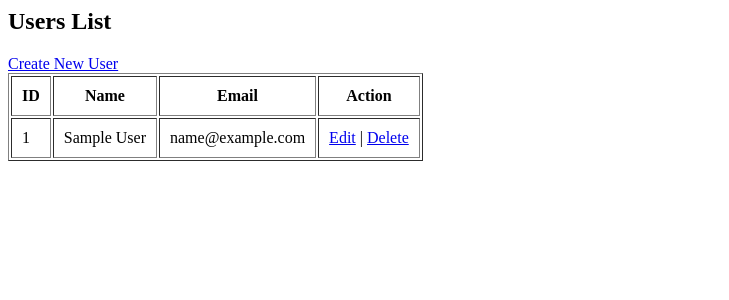
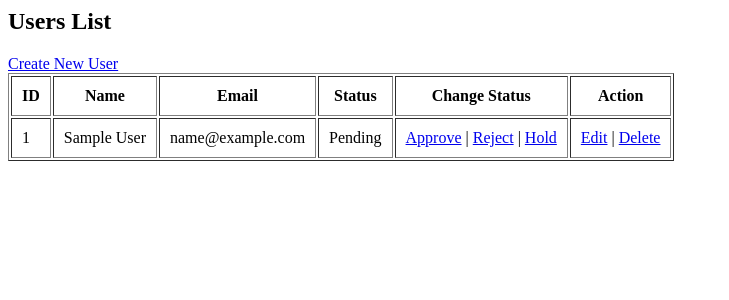
Before and after one commit to konwardk/oops_php_curd, a PHP site: the page made by Index.php in a window 1280 px wide. Shown: the top 300 px of the page, without its empty margins (0-729 px from the left). Run offline with PHP 8.4, Linux system fonts and the light colour scheme; tables that the repository leaves empty or names only in its code hold one stand-in row (values such as "Sample post").

Commit message:
add change status functions

```diff
--- a/Index.php
+++ b/Index.php
@@ -12,6 +12,8 @@ $users = $user->getAll();
     <th>ID</th>
     <th>Name</th>
     <th>Email</th>
+    <th>Status</th>
+    <th>Change Status</th>
     <th>Action</th>
 </tr>
 <?php while($row = $users->fetch(PDO::FETCH_ASSOC)) { ?>
@@ -20,6 +22,19 @@ $users = $user->getAll();
     <td><?= $row['name'] ?></td>
     <td><?= $row['email'] ?></td>
     <td>
+    <p>
+        <?= $row['status_name'] ?? 'Pending' ?>
+    </p>
+</td>
+
+
+<td>
+    <a href="change_status.php?id=<?= $row['id'] ?>&status=1" onclick="return confirm('Are you sure?')">Approve</a> |
+    <a href="change_status.php?id=<?= $row['id'] ?>&status=2" onclick="return confirm('Are you sure?')">Reject</a> |
+    <a href="change_status.php?id=<?= $row['id'] ?>&status=3" onclick="return confirm('Are you sure?')">Hold</a>
+</td>
+
+    <td>
         <a href="edit.php?id=<?= $row['id'] ?>">Edit</a> |
         <a href="delete.php?id=<?= $row['id'] ?>" onclick="return confirm('Are you sure?')">Delete</a>
     </td>
--- a/User.php
+++ b/User.php
@@ -19,11 +19,30 @@ class User {
     }
 
     public function getAll() {
-        $query = "SELECT * FROM " . $this->table . " ORDER BY id DESC";
+        $query = "SELECT u.*, s.status_name
+                  FROM " . $this->table . " u
+                  LEFT JOIN approval_statuses s ON u.status = s.id
+                  ORDER BY u.id ASC";
         $stmt = $this->conn->prepare($query);
         $stmt->execute();
         return $stmt;
     }
+
+    public function changeStatus($id, $newStatus) {
+        $query = "UPDATE " . $this->table . " SET status = :status WHERE id = :id";
+        $stmt = $this->conn->prepare($query);
+
+        // Bind parameters
+        $stmt->bindParam(':status', $newStatus);
+        $stmt->bindParam(':id', $id);
+
+        if ($stmt->execute()) {
+            return true;
+        }
+        return false;
+    }
+
+
 
     public function getSingle($id) {
         $query = "SELECT * FROM " . $this->table . " WHERE id = :id LIMIT 1";
```
Also changed, not shown: change_status.php (added, +24 -0 lines).
